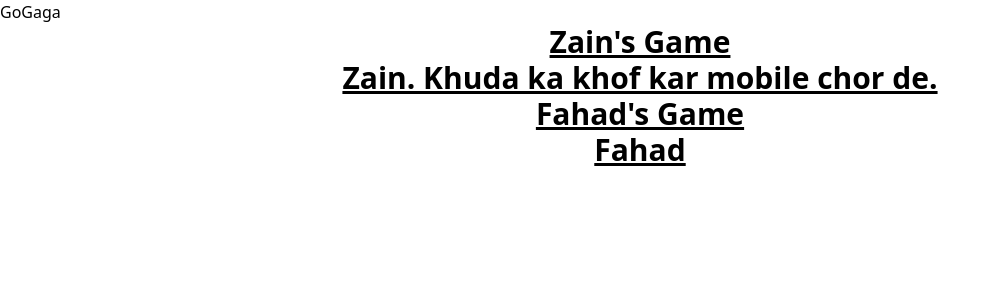
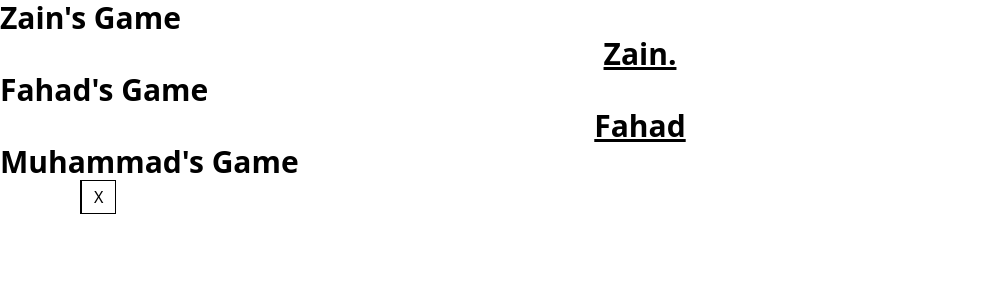
Before and after one commit to bilawal506/portfolio, a Next.js app in the folder my-app/: page / in a window 1280 px wide. Shown: the top 300 px of the page, without its empty margins (0-1001 px from the left). Built offline with nearby package versions, Linux system fonts and the light colour scheme.

Commit message:
new change

```diff
--- a/my-app/app/page.js
+++ b/my-app/app/page.js
@@ -1,16 +1,21 @@
 import Fahad from "@/components/Fahad";
 import  Zain  from "@/components/Zain";
+import Muhammad from "@/components/Muhammad";
 export default function Home() {
   return (
-    <> <p>GoGaga</p>
+    <>
     <div>
-      <h1 className="text-3xl font-bold underline text-center">Zain's Game</h1>
+      <h1 className="text-3xl font-bold">Zain's Game</h1>
       <Zain />
     </div>
     <div>
-      <h1 className="text-3xl font-bold underline text-center">Fahad's Game</h1>
+      <h1 className="text-3xl font-bold">Fahad's Game</h1>
       <Fahad/>
-      </div>
+    </div>
+    <div>
+      <h1 className="text-3xl font-bold">Muhammad's Game</h1>
+      <Muhammad/>
+    </div>
     </>
   );
 }
--- /dev/null
+++ b/my-app/components/Muhammad.js
@@ -0,0 +1,8 @@
+function Muhammad() {
+    return (
+        <>
+            <button className="border border-black border-s-2 pl-3 pr-3 pt-1 pb-1 ml-20 cursor-pointer">X</button>
+        </>
+    );
+}
+export default Muhammad;
--- a/my-app/components/Zain.js
+++ b/my-app/components/Zain.js
@@ -1,7 +1,7 @@
 function Zain() {
     return (
         <>
-            <h1 className="text-3xl font-bold underline text-center">Zain. Khuda ka khof kar mobile chor de.</h1>
+            <h1 className="text-3xl font-bold underline text-center">Zain.</h1>
         </>
     );
 }
```
